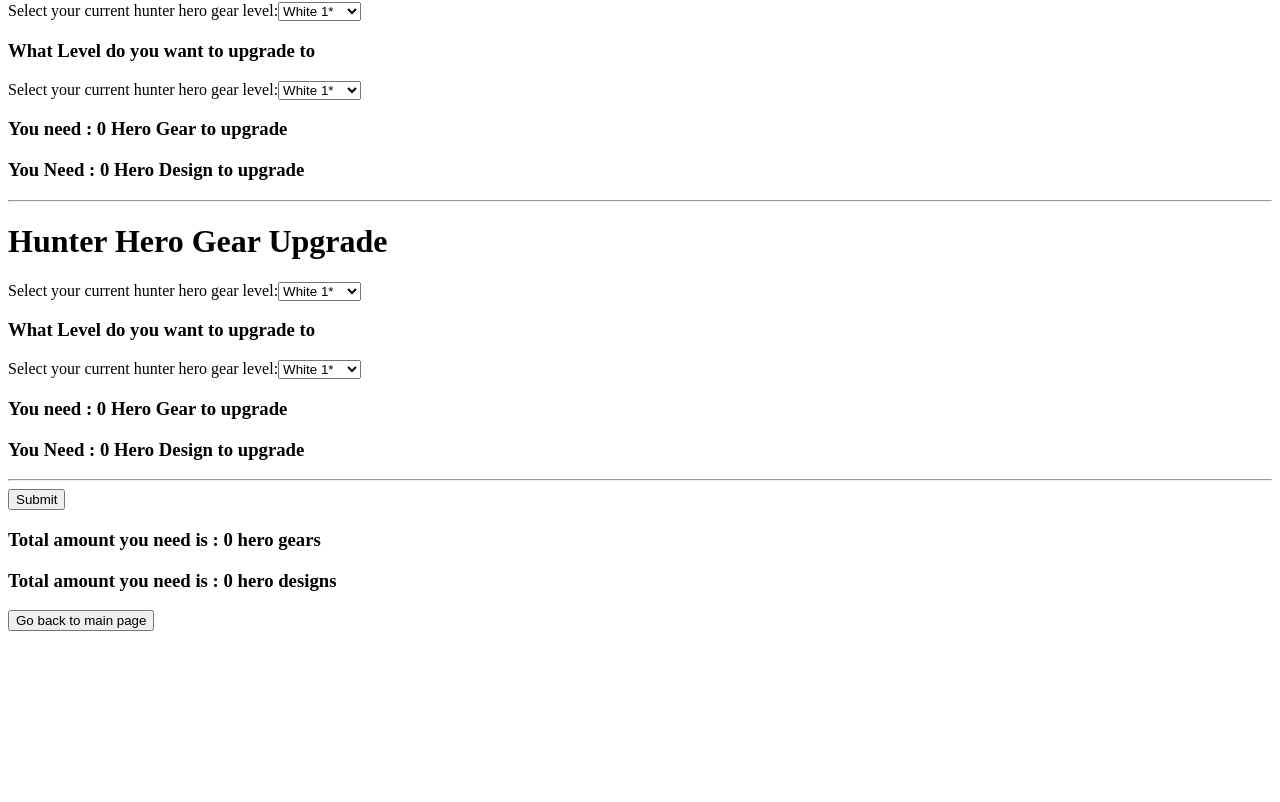
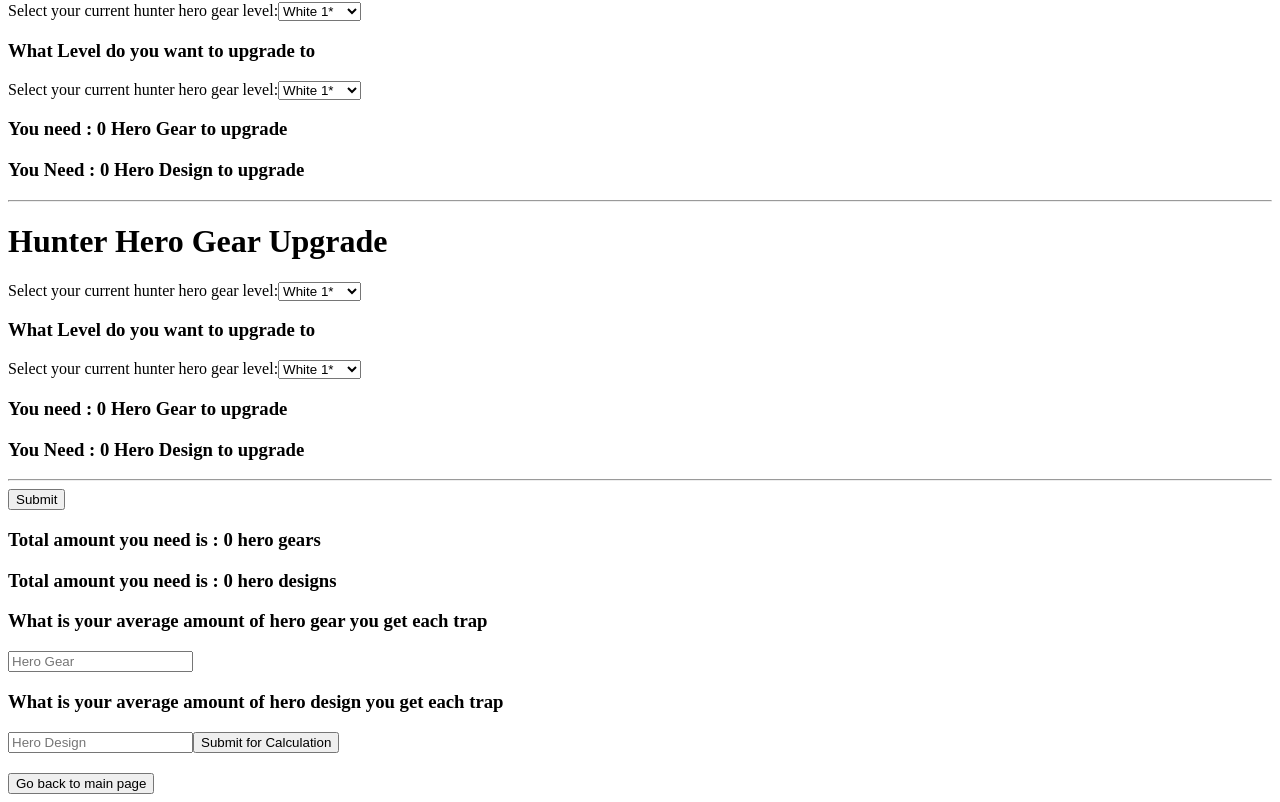
Before and after one commit to JohnLeGit/mtcjsc, a React (Create React App) app in the folder mtcjsc/: page /herogear in a window 1280 px wide. Shown: the part 464-1266 px from the top of the page. Before the commit the page ends 1103 px from the top, so only its background shows below. Built offline with nearby package versions, Linux system fonts and the light colour scheme.

Commit message:
finish calculating amount of traps without hardcode

```diff
--- a/mtcjsc/src/frontend/Hero Gear/heroGearOnePage.js
+++ b/mtcjsc/src/frontend/Hero Gear/heroGearOnePage.js
@@ -381,6 +381,50 @@ const [hunterAmountHerohunterGearDesignNeeded, sethunterAmountHerohunterGearDesi
     }, [heroGearTotal, heroDesignTotal])
 
 
+
+    //Now for trap time
+    //What we can do is to have a text and click a button and then save the value in a state
+    //Then we display on average how many traps will you need
+
+    //Problem need to figure out is what if hero design is 0
+    //Now we just need to add them together to see how many traps will they need
+    //because of that we will need 2 text box
+
+    const [enterHeroGear, setEnterHeroGear] = useState(0)
+    const [enterHeroDesign, setEnterHeroDesign] = useState(0)
+    const [totalEnterForBoth, setTotalEnterForBoth] = useState(0)
+    const [resultString, setResultString] = useState('')
+
+
+    let calculate = 0
+    //So the condition we need to consider
+
+    //If the math comes out that we have less than or  = to 0 => We need replace the string
+    //else we display the string with the amount of traps we need!
+    const handleClickEnter = (event) => {
+        event.preventDefault()
+        console.log(enterHeroGear,enterHeroDesign)
+        setTotalEnterForBoth(Number(enterHeroDesign) + Number(enterHeroGear))
+
+        // calculate = Number(heroGearTotal) + Number(heroDesignTotal)
+        console.log(totalEnterForBoth, calculate)
+
+        if(Math.floor((Number(heroGearTotal) + Number(heroDesignTotal)) / totalEnterForBoth) <= 0){
+            setResultString(`You have enough resources to update just after 1 trap`)
+        } else {
+            setResultString(`You would need ${Math.floor((Number(heroGearTotal) + Number(heroDesignTotal)) / (Number(enterHeroGear) + Number(enterHeroDesign)))} traps to achieve what you want`)
+        }
+    }
+
+    useEffect(() => {
+        console.log(totalEnterForBoth)
+    },[totalEnterForBoth, resultString])
+
+
+
+
+
+
 return (
         <div>
             <h1> Infantry Hero Gear Upgrade </h1>
@@ -599,10 +643,35 @@ return (
                 <h3>Total amount you need is : {heroDesignTotal} hero designs</h3>
             </div>
         </div>
+
+        <div>
+            <h3> What is your average amount of hero gear you get each trap</h3>
+            <input placeholder='Hero Gear'
+            onChange={event => setEnterHeroGear(event.target.value)}>
+
+            </input>
+
+            <h3>What is your average amount of hero design you get each trap</h3>
+            <input placeholder='Hero Design'
+            onChange={event => setEnterHeroDesign(event.target.value)}>
+            </input>
+            <button onClick={handleClickEnter}> Submit for Calculation</button>
+            <div>
+            <h2>{resultString}</h2>
+            </div>
+        </div>
         </div>
 
 
     )
 }
+/*
+If we need 2000
+And each time we gain 1000
 
+2 times
+
+
+
+*/
 export default AllInOnePage
```
